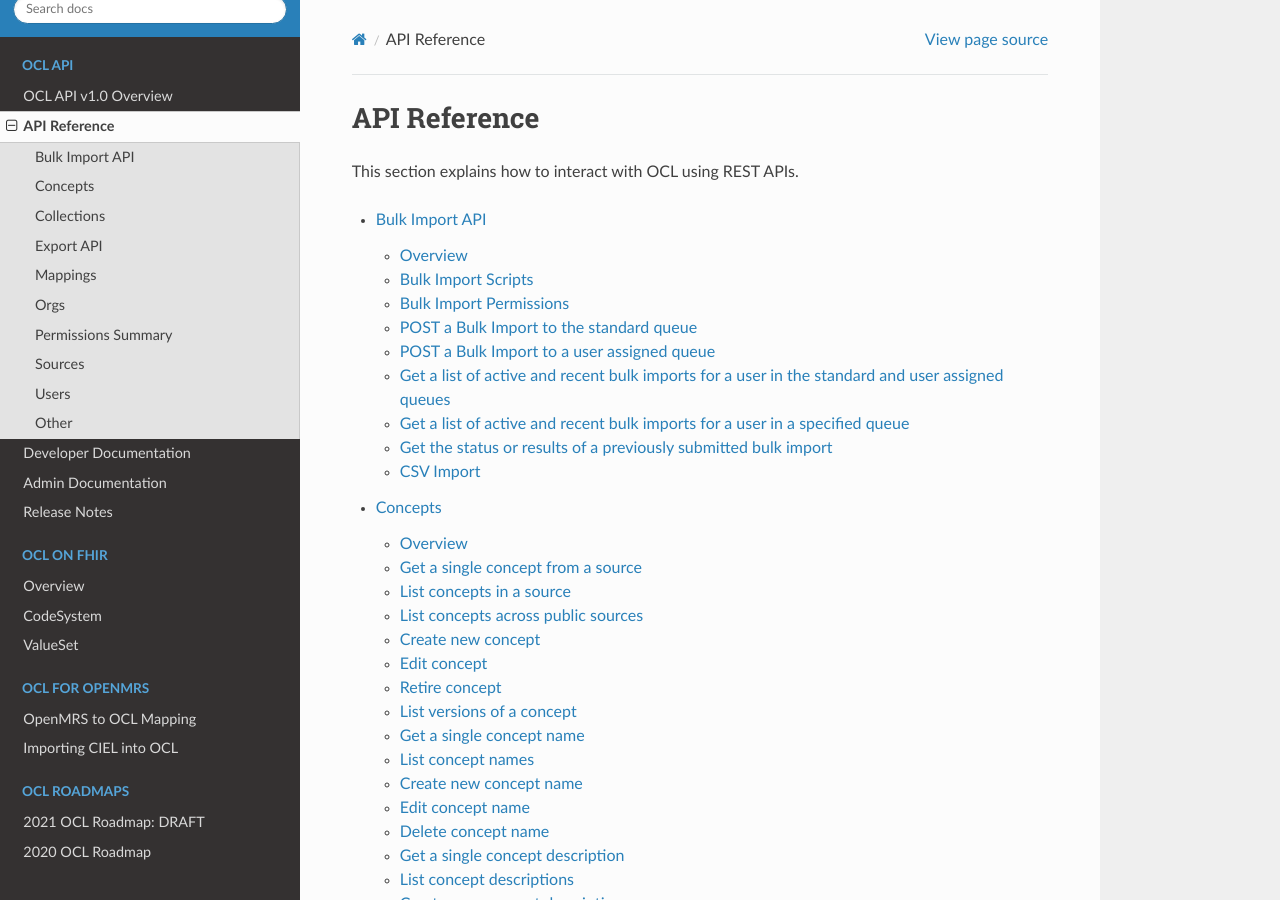
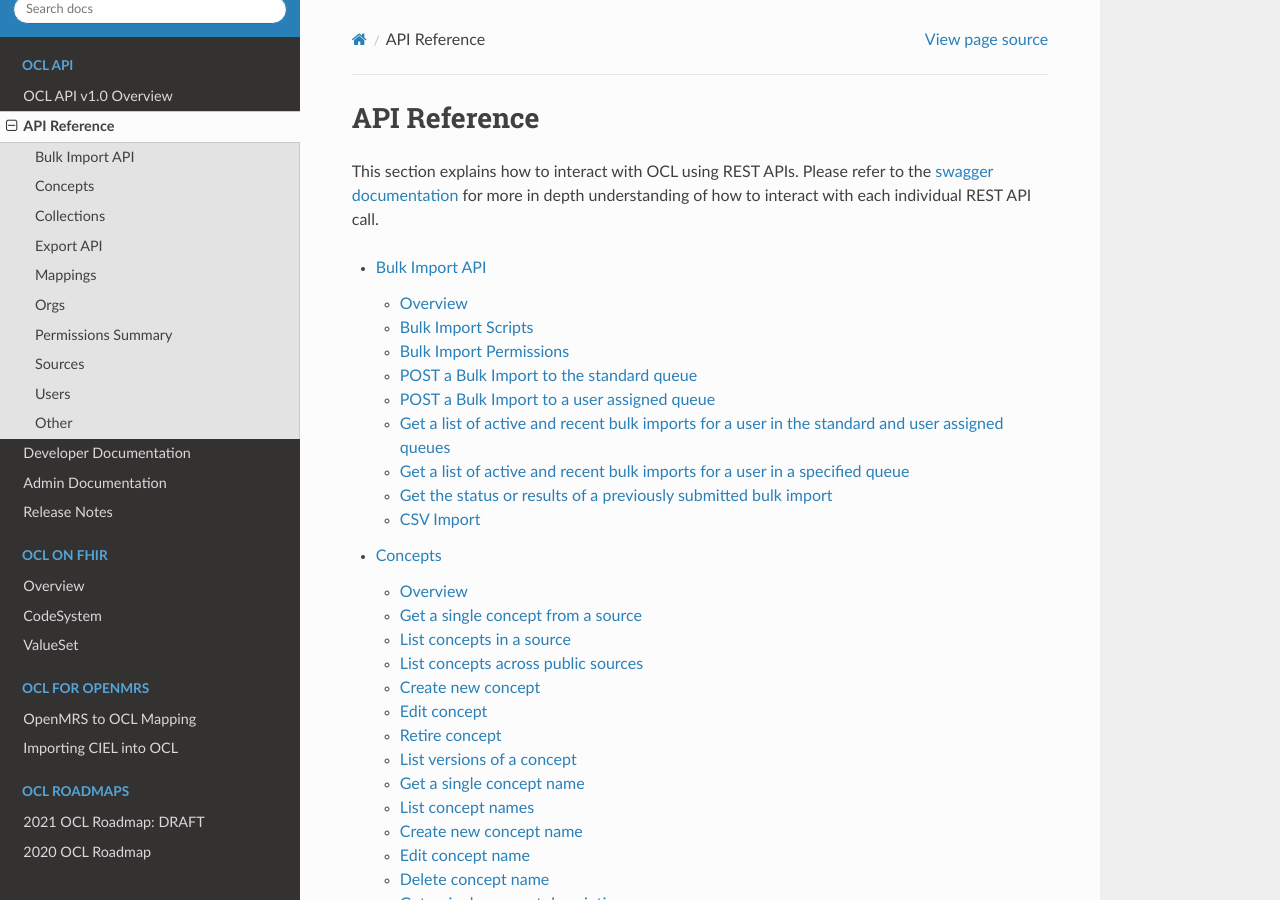
Before and after one commit to OpenConceptLab/ocl-docs, a Sphinx documentation site: the page built from docs/source/oclapi/apireference/index.rst, in a window 1280 px wide and 900 px high. Built offline with Sphinx 7.4.7 and the Read the Docs theme 2.0.0, drawn with Linux system fonts in a browser that asks for light colours.

Commit message:
including swagger documentation link

```diff
--- a/docs/source/oclapi/apireference/index.rst
+++ b/docs/source/oclapi/apireference/index.rst
@@ -1,7 +1,7 @@
 API Reference
 ==============
 
-This section explains how to interact with OCL using REST APIs.
+This section explains how to interact with OCL using REST APIs. Please refer to the `swagger documentation <https://api.qa2.openconceptlab.org/swagger/>`_ for more in depth understanding of how to interact with each individual REST API call.
 
 .. toctree::
     :maxdepth: 2
```
